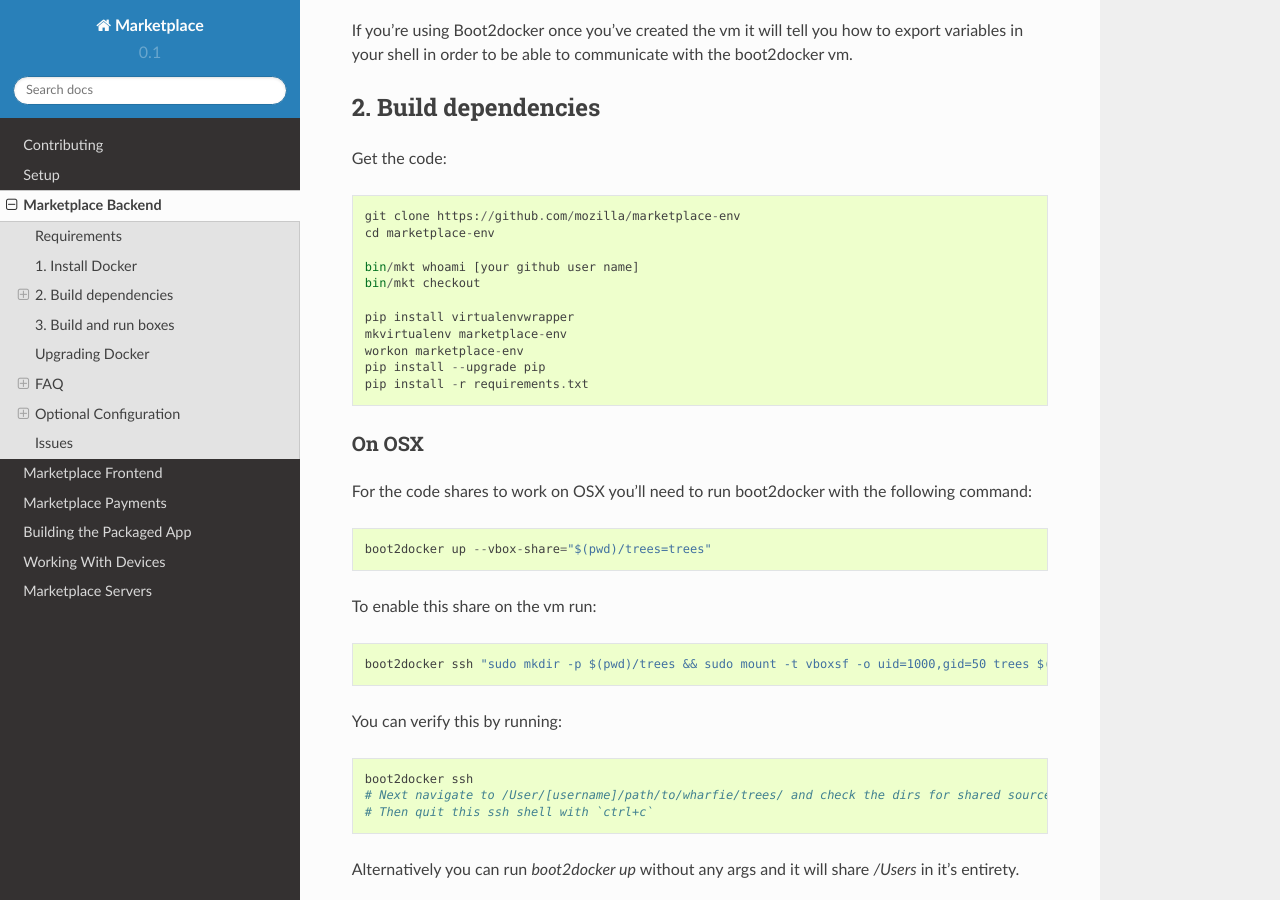
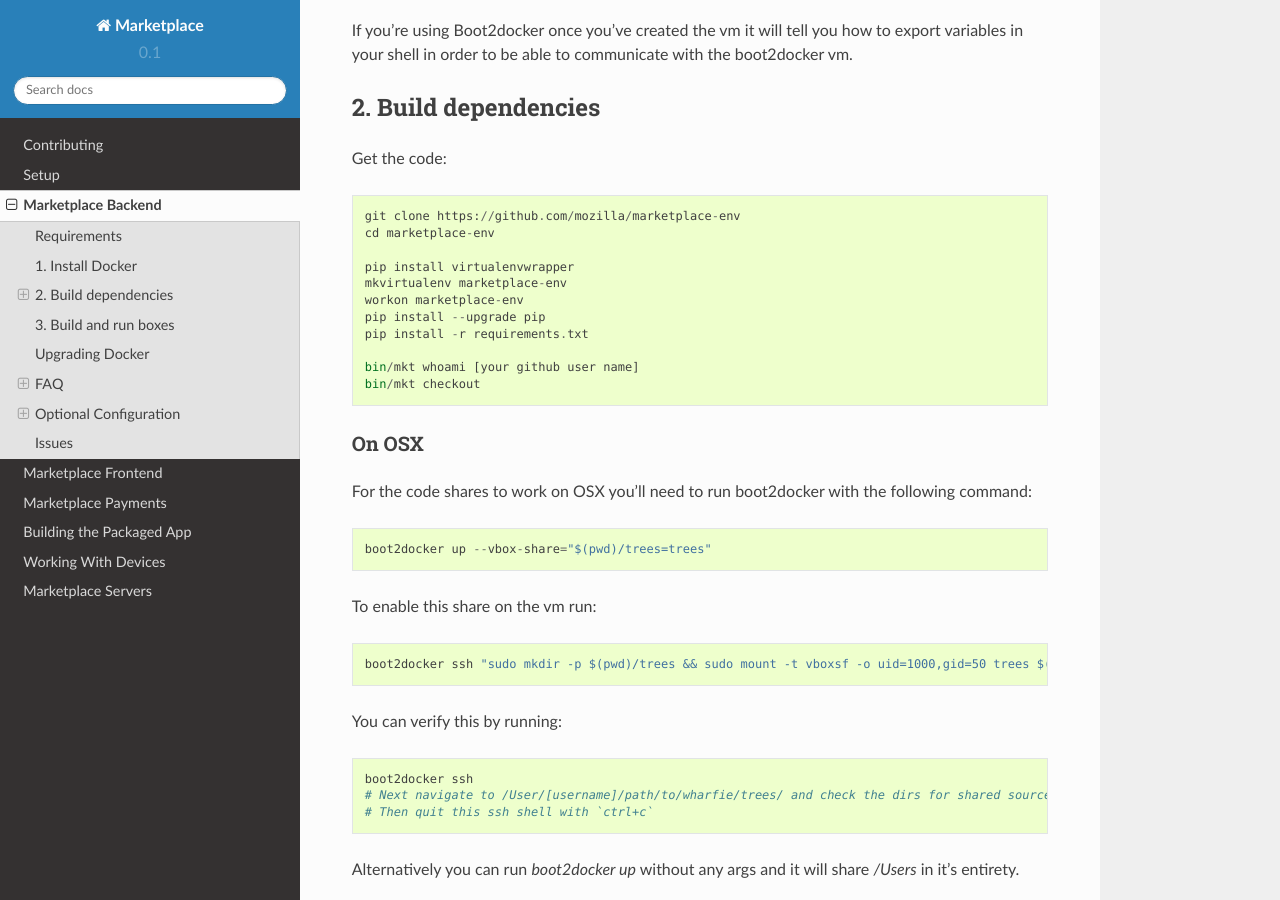
Before and after one commit to mozilla/marketplace-docs, a Sphinx documentation site: the page built from docs/topics/backend.rst, in a window 1280 px wide and 900 px high, scrolled down 939 px. Built offline with Sphinx 7.4.7 and the Read the Docs theme 2.0.0, drawn with Linux system fonts in a browser that asks for light colours.

```diff
--- a/docs/topics/backend.rst
+++ b/docs/topics/backend.rst
@@ -53,14 +53,14 @@ Get the code::
     git clone https://github.com/mozilla/marketplace-env
     cd marketplace-env
 
-    bin/mkt whoami [your github user name]
-    bin/mkt checkout
-
     pip install virtualenvwrapper
     mkvirtualenv marketplace-env
     workon marketplace-env
     pip install --upgrade pip
     pip install -r requirements.txt
+
+    bin/mkt whoami [your github user name]
+    bin/mkt checkout
 
 On OSX
 ~~~~~~
```
